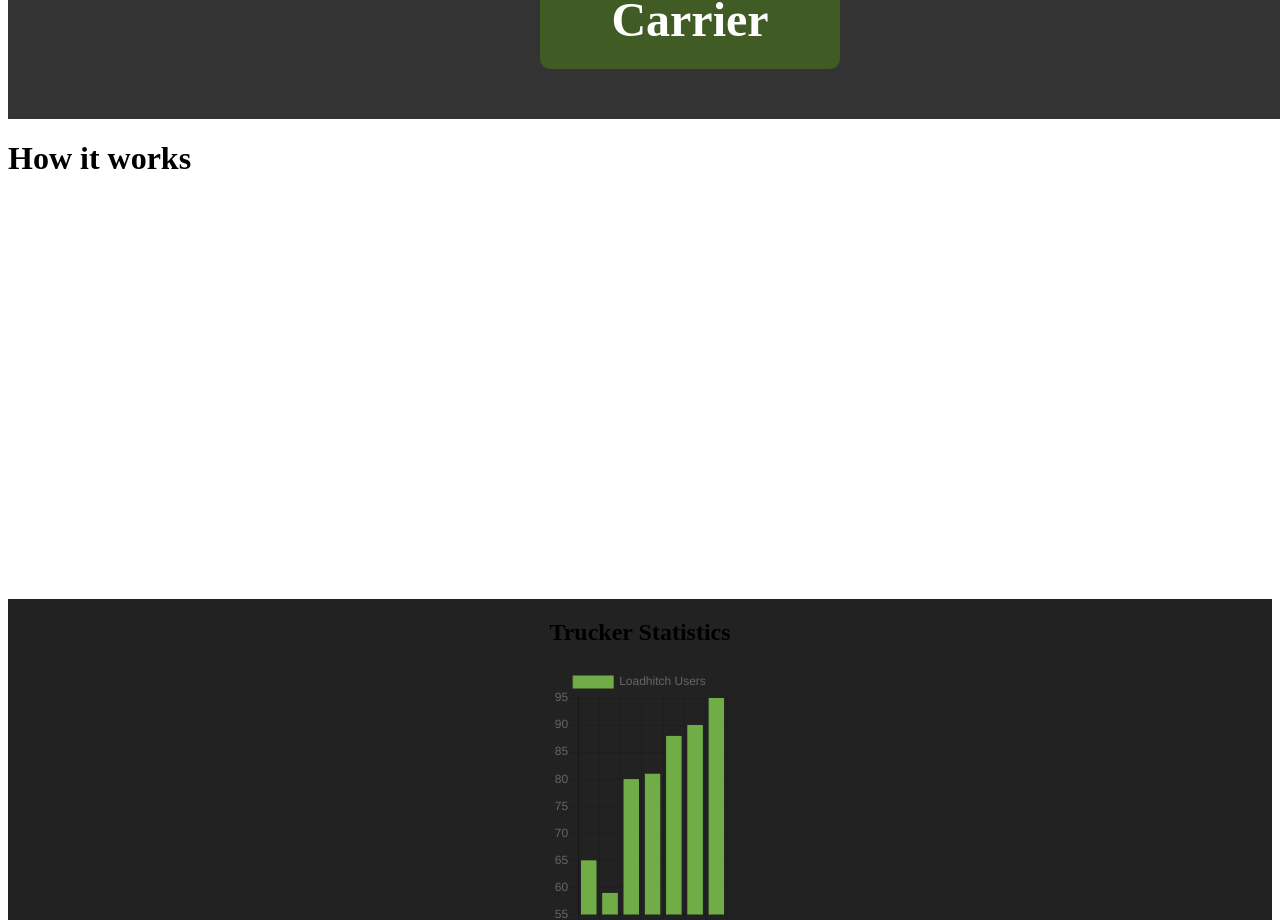
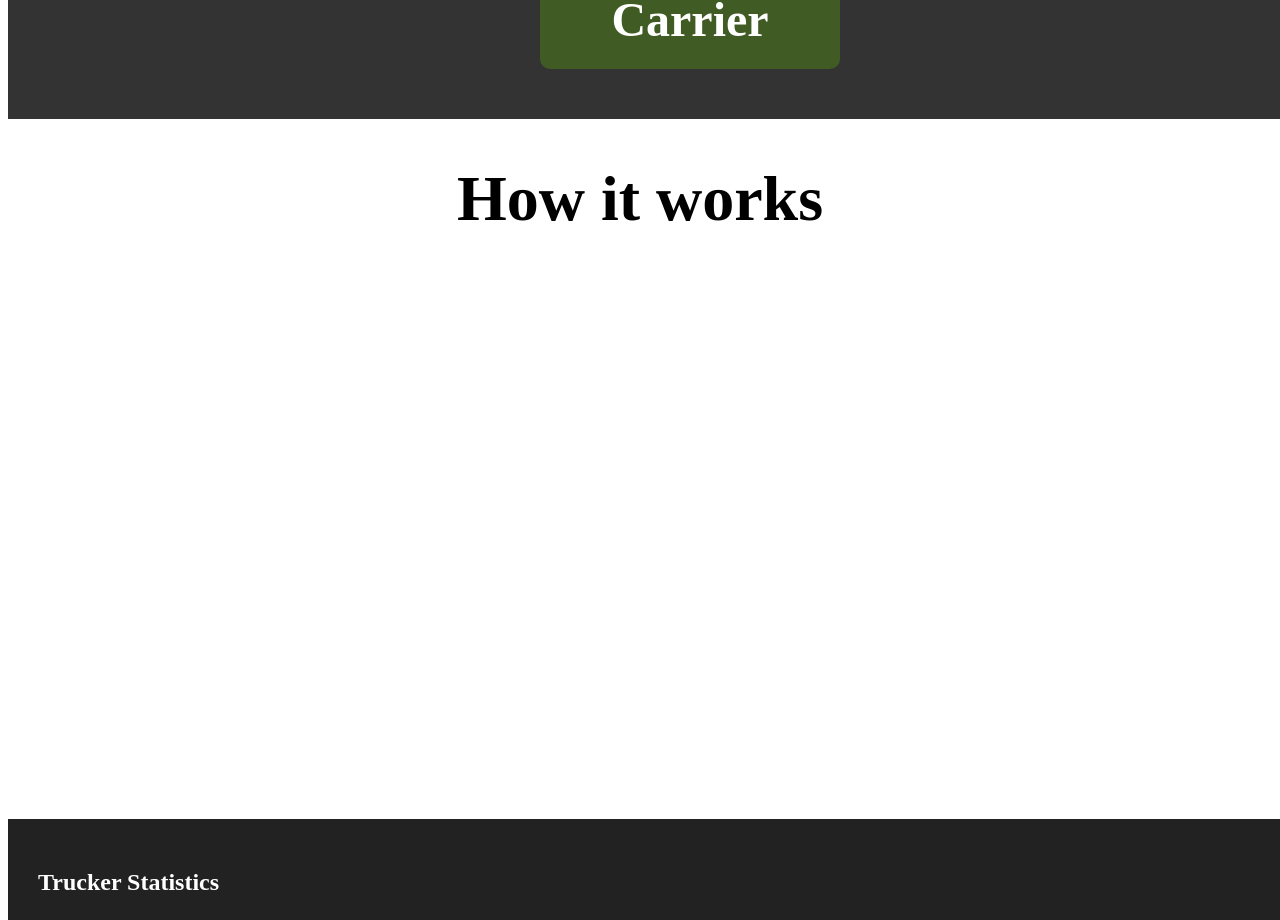
Before and after one commit to BrightonDube/loadhitch, a Next.js app in the folder loadhitch-frontend-modules/: page / in a window 1280 px wide. Shown: the part 1238-2158 px from the top of the page. Built offline with nearby package versions, Linux system fonts and the light colour scheme.

Commit message:
clean up styling

```diff
--- a/loadhitch-frontend-modules/components/Graph.js
+++ b/loadhitch-frontend-modules/components/Graph.js
@@ -1,6 +1,19 @@
 import { Bar } from "react-chartjs-2";
 const data = {
-  labels: ["January", "February", "March", "April", "May", "June", "July"],
+  labels: [
+    "January",
+    "February",
+    "March",
+    "April",
+    "May",
+    "June",
+    "July",
+    "August",
+    "September",
+    "October",
+    "November",
+    "December",
+  ],
   datasets: [
     {
       label: "Loadhitch Users",
@@ -9,17 +22,17 @@ const data = {
       borderWidth: 1,
       hoverBackgroundColor: "#70AD47",
       hoverBorderColor: "#70AD47",
-      data: [65, 59, 80, 81, 88, 90, 95],
+      data: [65, 59, 80, 81, 88, 90, 95, 100, 101, 112, 115, 120],
     },
   ],
 };
 function Graph() {
   return (
-    <div>
-      <h2>Trucker Statistics</h2>
+    <div style={{ width: "100vw" }}>
+      <h2 className="align-self-center">Trucker Statistics</h2>
       <Bar
         data={data}
-        width={10}
+        width={70}
         height={50}
         options={{
           maintainAspectRatio: false,
--- a/loadhitch-frontend-modules/components/Header.js
+++ b/loadhitch-frontend-modules/components/Header.js
@@ -1,7 +1,6 @@
 import styles from "../styles/Header.module.css";
 
-import { Row, Col } from "react-bootstrap";
-import Button from "./Button";
+import { Row } from "react-bootstrap";
 import HeaderText from "./HeaderText";
 const Header = () => (
   <div>
--- a/loadhitch-frontend-modules/components/Video.js
+++ b/loadhitch-frontend-modules/components/Video.js
@@ -3,9 +3,9 @@ import { Col, Row } from "react-bootstrap";
 import styles from "../styles/Video.module.css";
 const Video = () => {
   return (
-    <Row className="no-gutters">
-      <Col className="text-center justify-content-center">
-        <h1 className="justify-self-center">How it works</h1>
+    <Row className={`no-gutters ${styles.container}`}>
+      <Col className={`text-center align-items-center ${styles.text_wrapper}`}>
+        <h1 className="">How it works</h1>
       </Col>
       <Col>
         <div className={styles.wrapper}>
--- a/loadhitch-frontend-modules/styles/Statistics.module.css
+++ b/loadhitch-frontend-modules/styles/Statistics.module.css
@@ -4,4 +4,6 @@
   display: flex;
   justify-content: center;
   width: 100%;
+  color: #fff;
+  padding: 30px;
 }
--- a/loadhitch-frontend-modules/styles/Video.module.css
+++ b/loadhitch-frontend-modules/styles/Video.module.css
@@ -4,4 +4,17 @@
   width: 100%;
   background-color: #fff;
   padding: 20px;
+  height: 100%;
 }
+.text_wrapper {
+  height: 300px;
+  display: flex;
+  justify-content: center;
+  align-self: center;
+}
+.text_wrapper h1 {
+  font-size: 4rem;
+}
+.container {
+  min-height: 300px;
+}
```
